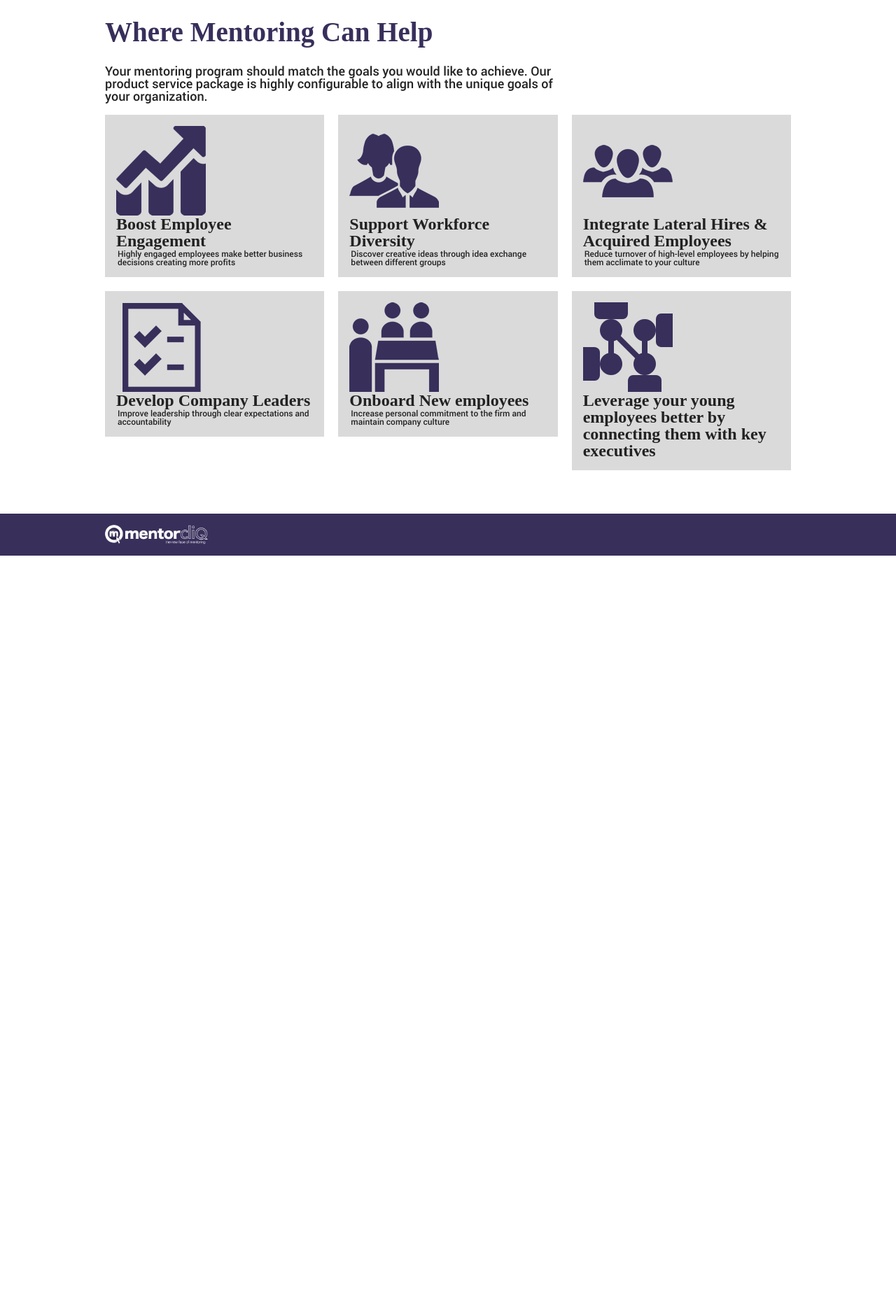
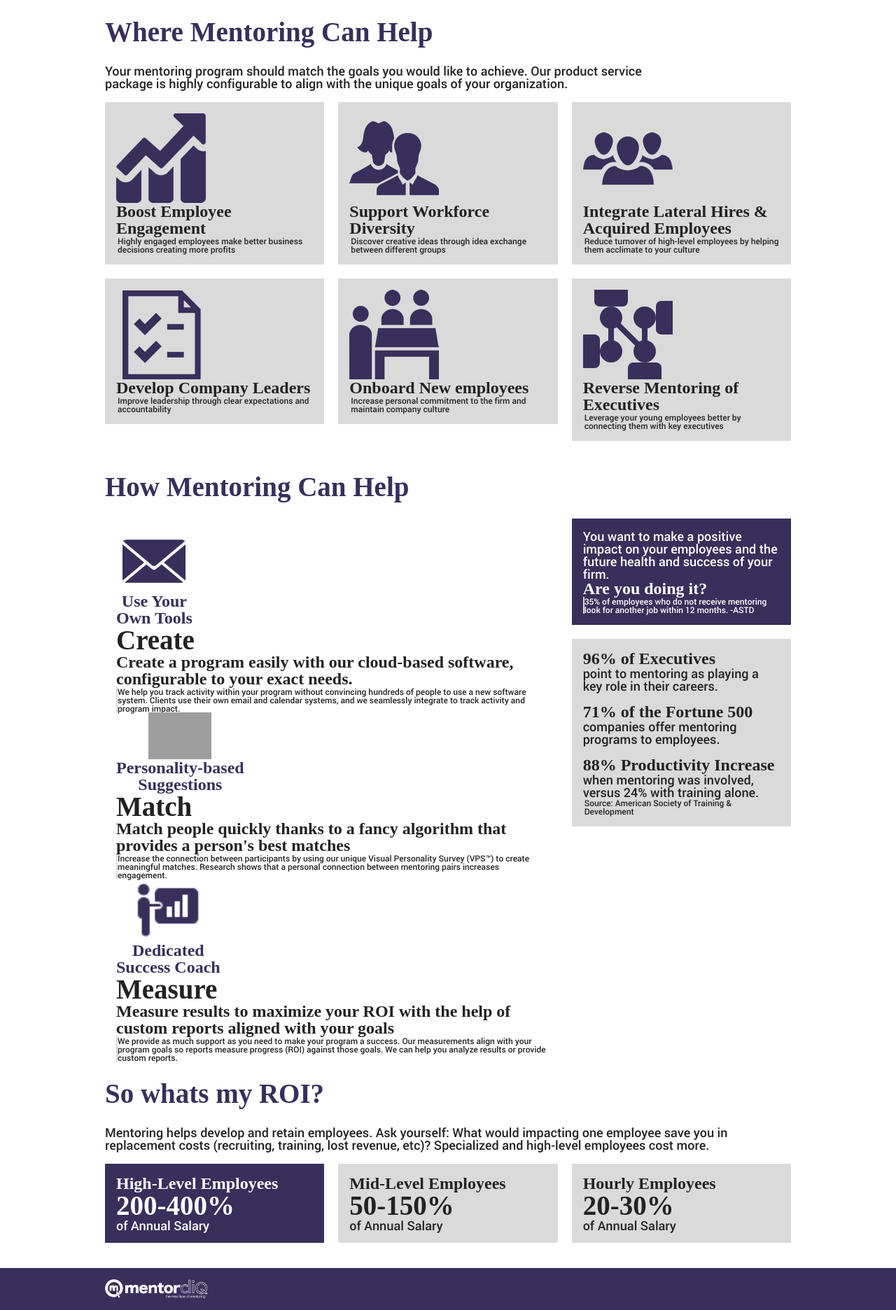
Before and after one commit to owen8505/MentorCliq, a PHP site: page /solution.html in a window 1280 px wide. Shown: the part 101-1973 px from the top of the page at 70% size. Before the commit the page ends 895 px from the top, so only its background shows below. Run offline with PHP 8.4, Linux system fonts and the light colour scheme; some web fonts are replaced; grey boxes are pictures that could not be loaded.

Commit message:
Updated solution page structure

```diff
--- a/Development/css/styles.css
+++ b/Development/css/styles.css
@@ -1,4 +1,3 @@
-@charset "UTF-8";
 /*
 *	Author: Luis Antonio Sánchez
 *	Version: 1.0
@@ -364,6 +363,20 @@ section {
 .text-white {
   color: white; }
 
+#solution-how .solution-how-item {
+  min-height: 150px; }
+  #solution-how .solution-how-item .left {
+    display: inline-block;
+    text-align: center; }
+    #solution-how .solution-how-item .left img {
+      display: inline-block;
+      margin: 0% 5%;
+      max-width: 90px;
+      vertical-align: top;
+      width: 90px; }
+  #solution-how .solution-how-item .right {
+    display: inline-block; }
+
 @media only screen and (min-width: 40.063em) {
   #global-navigation ul {
     display: block; }
--- a/Development/css/styles.scss
+++ b/Development/css/styles.scss
@@ -269,12 +269,6 @@ section{
 	}
 }
 
-#how-features{
-	.how-features-item{
-
-	}
-}
-
 #lifecycle{
 	height: 250px;
 	max-height: 250px;
@@ -531,6 +525,31 @@ section{
 	color: white;
 }
 
+// The solution
+
+#solution-how{
+	.solution-how-item{
+		min-height: 150px;
+
+		.left{
+			display: inline-block;
+			text-align: center;
+
+			img{
+				display: inline-block;
+				margin: 0% 5%;
+				max-width: 90px;
+				vertical-align: top;
+				width: 90px;
+			}
+		}
+
+		.right{
+			display: inline-block;
+		}
+	}
+}
+
 @media only screen and (min-width: 40.063em) {
 	#global-navigation{
 		ul{
--- a/Development/index.html
+++ b/Development/index.html
@@ -16,7 +16,7 @@
 
   <header>
     <div class="row">
-        <a id="logo" href="/" title="Home" class="small-5 medium-3 large-3 columns">
+        <a id="logo" href="index.html" title="Home" class="small-5 medium-3 large-3 columns">
           <img src="assets/images/img-logo-mentorcliq.png" alt="MentorcliQ">
         </a>
       <nav id="global-navigation" class="small-1 medium-2 large-2 medium-offset-1 large-offset-1 columns">
--- a/Development/solution.html
+++ b/Development/solution.html
@@ -16,7 +16,7 @@
 
   <header>
     <div class="row">
-        <a id="logo" href="/" title="Home" class="small-5 medium-3 large-3 columns">
+        <a id="logo" href="index.html" title="Home" class="small-5 medium-3 large-3 columns">
           <img src="assets/images/img-logo-mentorcliq.png" alt="MentorcliQ">
         </a>
       <nav id="global-navigation" class="small-1 medium-2 large-2 medium-offset-1 large-offset-1 columns">
@@ -30,17 +30,17 @@
   </header>
 
   <section class="row">
-    <div class="small-6 large-4 columns">
-      <h1 class="text-purple"> Where Mentoring Can Help</h1>
+    <div class="small-6 large-5 columns">
+      <h1 class="text-purple">Where Mentoring Can Help</h1>
       <h3>
         Your mentoring program should match the goals you would like to achieve. Our product service package is highly configurable to align with the unique goals of your organization.
       </h3>
     </div>
   </section>
 
-  <section id="how-features" class="row">
+  <section id="solution-where" class="row">
     <div class="small-6 large-2 columns">
-      <div class="box box-gray text-align-left how-features-item">
+      <div class="box box-gray text-align-left solution-where-item">
         <img src="assets/images/img-solution-icon-boost-engagement.png" alt="Boost Employee Engagement" >
         <h2>Boost Employee Engagement</h2>
         <p>
@@ -49,7 +49,7 @@
       </div>
     </div>
     <div class="small-6 large-2 columns">
-      <div class="box box-gray text-align-left how-features-item">
+      <div class="box box-gray text-align-left solution-where-item">
         <img src="assets/images/img-solution-icon-support-diversity.png" alt="Support Workforce Diversity" >
         <h2>Support Workforce Diversity</h2>
         <p>
@@ -58,7 +58,7 @@
       </div>
     </div>
     <div class="small-6 large-2 columns">
-      <div class="box box-gray text-align-left how-features-item">
+      <div class="box box-gray text-align-left solution-where-item">
         <img src="assets/images/img-solution-icon-integrate.png" alt="Integrate Lateral Hires & Acquired Employees" >
         <h2>Integrate Lateral Hires & Acquired Employees</h2>
         <p>
@@ -67,7 +67,7 @@
       </div>
     </div>
     <div class="small-6 large-2 columns">
-      <div class="box box-gray text-align-left how-features-item">
+      <div class="box box-gray text-align-left solution-where-item">
         <img src="assets/images/img-solution-icon-develop-leaders.png" alt="Develop Company Leaders" >
         <h2>Develop Company Leaders</h2>
         <p>
@@ -76,7 +76,7 @@
       </div>
     </div>
     <div class="small-6 large-2 columns">
-      <div class="box box-gray text-align-left how-features-item">
+      <div class="box box-gray text-align-left solution-where-item">
         <img src="assets/images/img-solution-icon-onboard-employees.png" alt="Onboard New employees" >
         <h2>Onboard New employees</h2>
         <p>
@@ -85,17 +85,107 @@
       </div>
     </div>
     <div class="small-6 large-2 columns">
-      <div class="box box-gray text-align-left how-features-item">
+      <div class="box box-gray text-align-left solution-where-item">
         <img src="assets/images/img-solution-icon-reverse-mentoring.png" alt="Reverse Mentoring of Executives" >
-        <h2>Leverage your young employees better by connecting them with key executives</h2>
-        <p></p>
+        <h2>Reverse Mentoring of Executives</h2>
+        <p>Leverage your young employees better by connecting them with key executives</p>
       </div>
     </div>
   </section>
 
-  <section id="how" class="row">
-    <h1></h1>
+  <section id="solution-how" class="row">
+    <div class="small-6 large-5 columns">
+      <h1 class="text-purple">How Mentoring Can Help</h1>
+    </div>
+    <div class="small-6 large-4 columns">
+    	<div class="box text-align-left solution-how-item">
+    		<div class="left text-purple">
+    			<img src="assets/images/img-icon-mail.png" alt="Communication">
+    			<h2>Use Your</h2>
+    			<h2>Own Tools</h2>
+    		</div>
+    		<div class="right">
+    			<h1>Create</h1>
+    			<h2>Create a program easily with our cloud-based software, configurable to  your exact needs.</h2>
+    			<p>We help you track activity within your program without convincing hundreds of people to use a new software system. Clients use their own email and calendar systems, and we seamlessly integrate to track activity and program impact.</p>
+    		</div>
+    	</div>
+    	<div class="box text-align-left solution-how-item">
+    		<div class="left text-purple">
+    			<img src="assets/images/img-icon-visual-personality.png" alt="Collaboration">
+    			<h2>Personality-based</h2>
+    			<h2>Suggestions</h2>
+    		</div>
+    		<div class="right">
+    			<h1>Match</h1>
+    			<h2>Match people quickly thanks to a fancy algorithm that provides a person's best matches</h2>
+    			<p>Increase the connection between participants by using our unique Visual Personality Survey (VPS&#8482;) to create meaningful matches. Research shows that a personal connection between mentoring pairs increases engagement.</p>
+    		</div>
+    	</div>
+    	<div class="box text-align-left solution-how-item">
+    		<div class="left text-purple">
+    			<img src="assets/images/img-icon-dedicated-sucess.png" alt="Realization">
+    			<h2>Dedicated</h2>
+    			<h2>Success Coach</h2>
+    		</div>
+    		<div class="right">
+				<h1>Measure</h1>
+    			<h2>Measure results to maximize your ROI with the help of custom reports aligned with your goals</h2>
+    			<p>We provide as much support as you need to make your program a success. Our measurements align with your program goals so reports measure progress (ROI) against those goals. We can help you analyze results or provide custom reports.</p>
+    		</div>
+    	</div>
+    </div>
+    <div class="small-6 large-2 columns">
+    	<div class="box box-purple text-align-left text-white">
+    		<h3>You want to make a positive impact on your employees and the future health and success of your firm.</h3>
+    		<h2>Are you doing it?</h2>
+    		<p>35% of employees who do not receive mentoring look for another job within 12 months. -ASTD</p>
+    	</div>
+    	<div class="box box-gray text-align-left">
+    		<h2>96% of Executives</h2>
+    		<h3>point to mentoring as playing a key role in their careers.</h3>
+    		<br/>
+    		<h2>71% of the Fortune 500</h2>
+    		<h3>companies offer mentoring programs to employees.</h3>
+    		<br/>
+    		<h2>88% Productivity Increase</h2>
+    		<h3>when mentoring was involved, versus 24% with training alone.</h3>
+    		<p>Source: American Society of Training & Development</p>
+    	</div>
+    </div>
   </section>
+
+  <section class="row">
+    <div class="small-6 large-6 columns">
+      <h1 class="text-purple">So whats my ROI?</h1>
+      <h3>
+        Mentoring helps develop and retain employees. Ask yourself: What would impacting one employee save you in replacement costs (recruiting, training, lost revenue, etc)? Specialized and high-level employees cost more.
+      </h3>
+    </div>
+    <div class="small-6 large-2 columns">
+    	<div class="box box-purple text-align-left text-white">
+    		<h2>High-Level Employees</h2>
+    		<h1>200-400%</h1>
+    		<h3>of Annual Salary</h3>
+    	</div>
+    </div>
+    <div class="small-6 large-2 columns">
+    	<div class="box box-gray text-align-left">
+    		<h2>Mid-Level Employees</h2>
+    		<h1>50-150%</h1>
+    		<h3>of Annual Salary</h3>
+    	</div>
+    </div>
+    <div class="small-6 large-2 columns">
+    	<div class="box box-gray text-align-left">
+    		<h2>Hourly Employees</h2>
+    		<h1>20-30%</h1>
+    		<h3>of Annual Salary</h3>
+    	</div>
+    </div>
+  </section>
+
+
 
   <footer class="box-purple">
     <div class="row">
```
